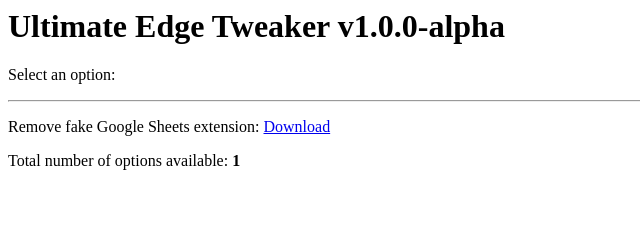
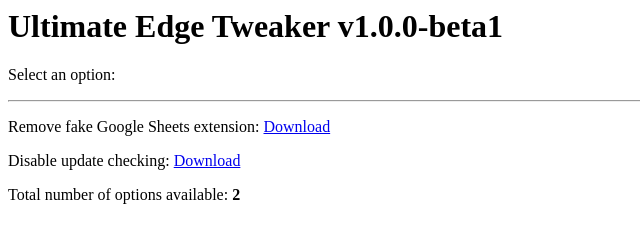
Before and after one commit to frontrub/UltimateEdgeTweaker, a plain HTML site: page index.html in a window 1280 px wide. Shown: the whole page, without its empty margins (0-640 px from the left). Drawn offline with Linux system fonts and the light colour scheme.

Commit message:
Update index.html

```diff
--- a/index.html
+++ b/index.html
@@ -1,11 +1,12 @@
 <!-- UET prototype, 16/07/2023 -->
 <html>
 <body>
-<title>Ultimate Edge Tweaker v1.0.0-alpha</title>
-<h1>Ultimate Edge Tweaker v1.0.0-alpha</h1>
+<title>Ultimate Edge Tweaker v1.0.0-beta1</title>
+<h1>Ultimate Edge Tweaker v1.0.0-beta1</h1>
 <p>Select an option:</p>
 <hr>
 <p>Remove fake Google Sheets extension: <a href="https://www.mediafire.com/file/81x2de6lbwc9hiv/Ban_fake_Google_Sheets_extension_%2528Microsoft_Edge%2529.reg/file">Download</a></p>
-<p>Total number of options available: <strong>1</strong></p>
+  <p>Disable update checking: <a href="https://www.mediafire.com/file/cb3xnxdn6jz2hl0/Disable_update_checking.reg/file">Download</a></p>
+<p>Total number of options available: <strong>2</strong></p>
 </body>
 </html>
```
